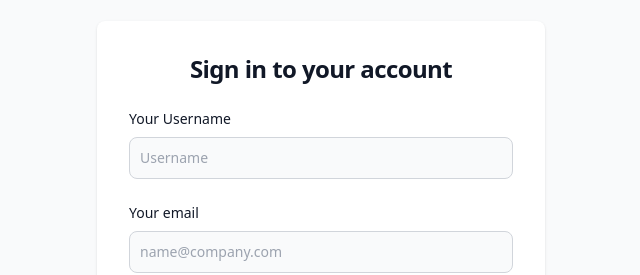
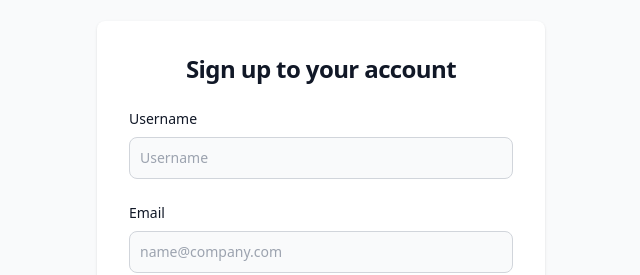
Before and after one commit to OsmanTunahan/next-auth, a Next.js app: page /signup in a window 1280 px wide. Shown: the part 136-411 px from the top of the page, without its empty margins (319-959 px from the left). Built offline with nearby package versions, Linux system fonts and the light colour scheme; no server answers.

Commit message:
update signup page

```diff
--- a/app/signup/page.tsx
+++ b/app/signup/page.tsx
@@ -65,14 +65,14 @@ export default function Login() {
           <div className="w-full bg-white rounded-lg shadow dark:border md:mt-0 sm:max-w-md xl:p-0 dark:bg-gray-800 dark:border-gray-700">
             <div className="p-6 space-y-4 md:space-y-6 sm:p-8">
               <h1 className="text-xl font-bold leading-tight tracking-tight text-gray-900 md:text-2xl dark:text-white">
-                Sign in to your account
+                Sign up to your account
               </h1>
               <div className="text-left">
                 <label
                   htmlFor="name"
                   className="block mb-2 text-sm font-medium text-gray-900 dark:text-white"
                 >
-                  Your Username
+                  Username
                 </label>
                 <input
                   onChange={(e) =>
@@ -90,7 +90,7 @@ export default function Login() {
                   htmlFor="email"
                   className="block mb-2 text-sm font-medium text-gray-900 dark:text-white"
                 >
-                  Your email
+                  Email
                 </label>
                 <input
                   onChange={(e) => setUser({ ...user, email: e.target.value })}
```
